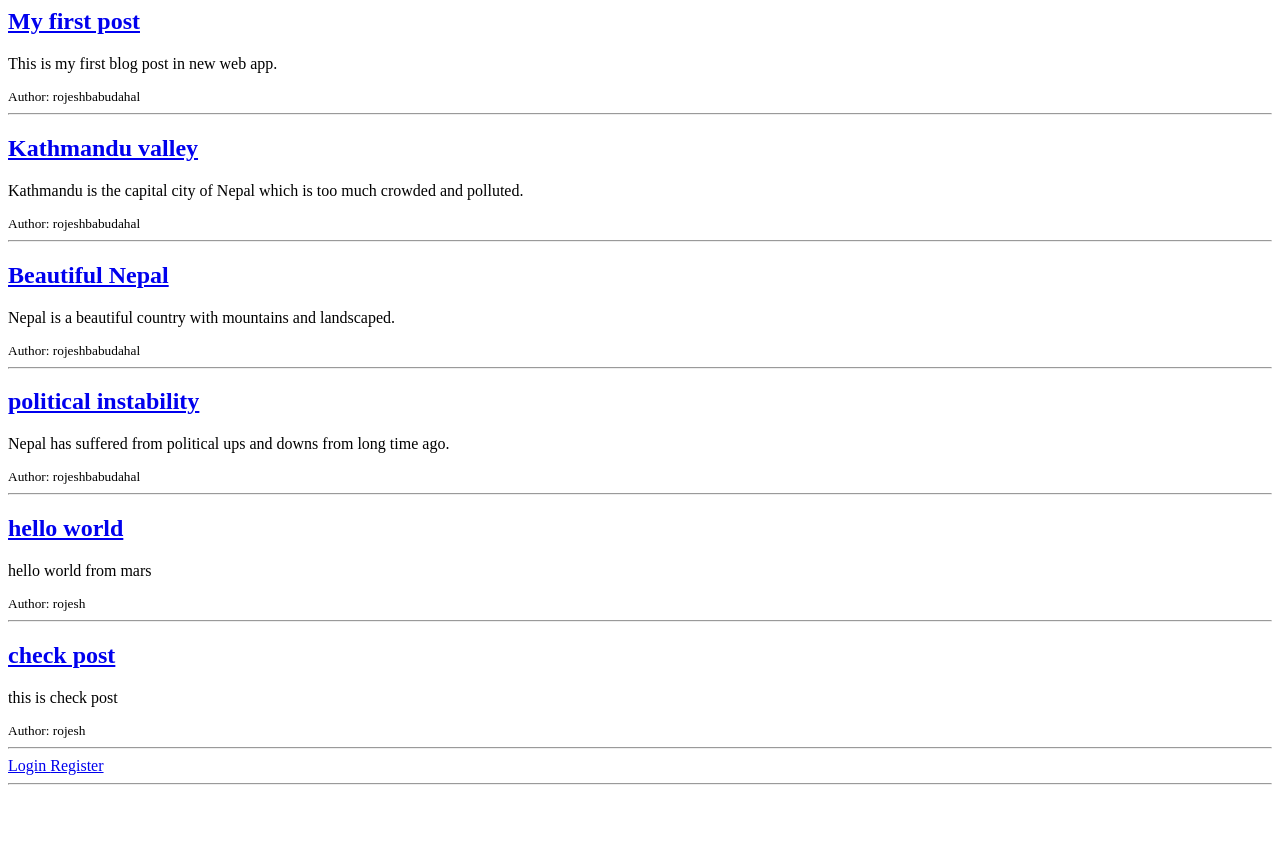
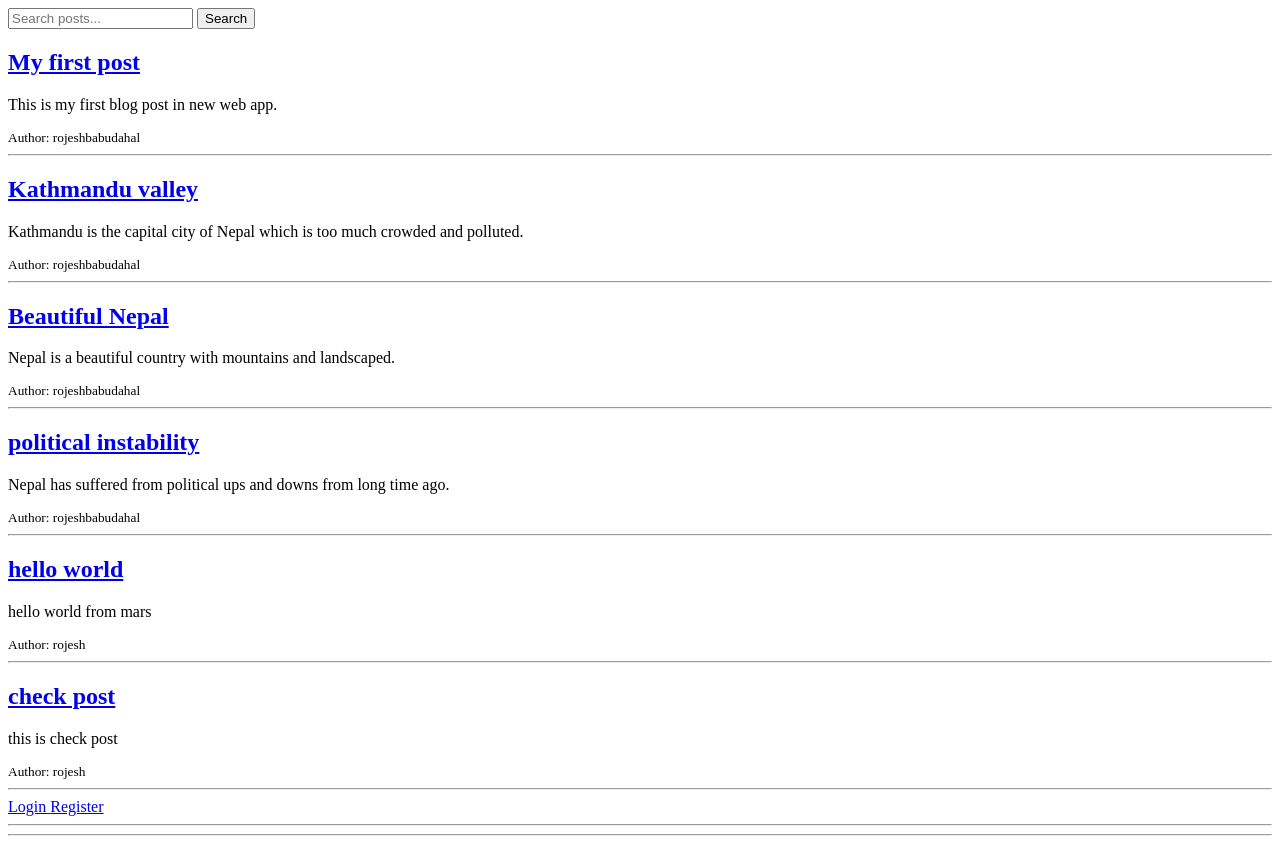
Before and after one commit to rojeshdahal/blog_project, a Django app: page / in a window 1280 px wide. Before the commit the page ends 785 px from the top, so only its background shows below. Run offline with Django 5.2, Linux system fonts and the light colour scheme; data comes from the database, SQL or seed files in the repository.

Commit message:
post search feature added

```diff
--- a/posts/templates/posts/post_list.html
+++ b/posts/templates/posts/post_list.html
@@ -1,3 +1,18 @@
+<form method="GET">
+
+    <input
+        type="text"
+        name="q"
+        placeholder="Search posts..."
+    >
+
+    <button type="submit">
+        Search
+    </button>
+
+</form>
+
+
 {% for post in posts %}
 
     <h2>
@@ -47,4 +62,7 @@
 
 {% endif %}
 
+
 <hr>
+
+<hr>
--- a/posts/views.py
+++ b/posts/views.py
@@ -84,3 +84,17 @@ def delete_post(request, id):
     return render(request, 'posts/delete_post.html', {
         'post': post
     })
+
+def post_list(request):
+
+    query = request.GET.get('q')
+
+    if query:
+        posts = Post.objects.filter(title__icontains=query)
+
+    else:
+        posts = Post.objects.all()
+
+    return render(request, "posts/post_list.html", {
+        "posts": posts
+    })
```
